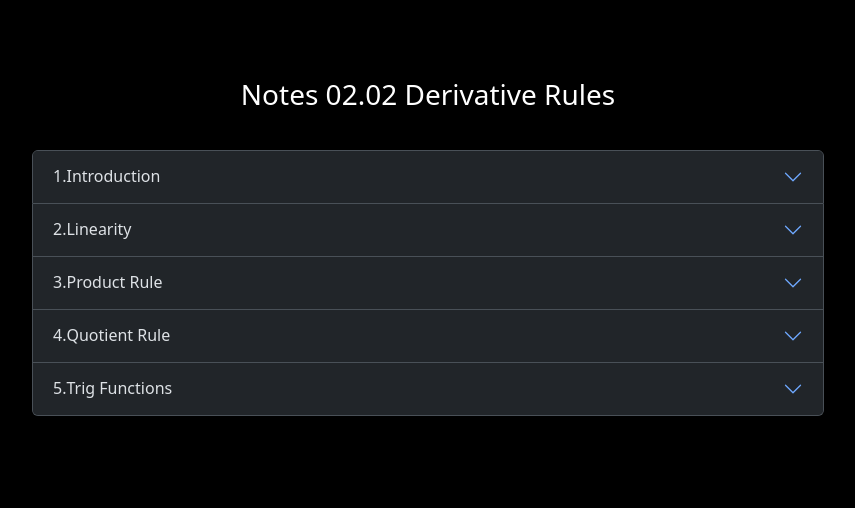
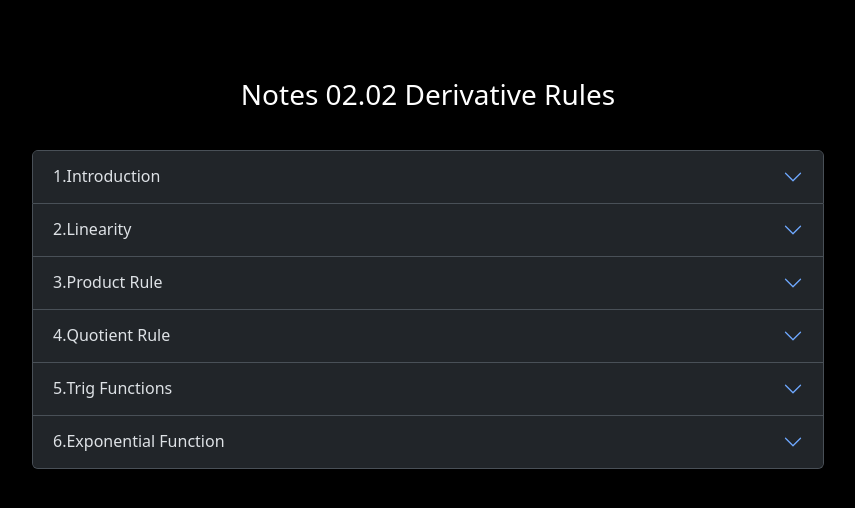
Before and after one commit to pabryan/notes, a Jekyll site: the page built from docs/mq_math1010_2024_s2/notes_02_02_derivative_rules.html, in a window 1280 px wide. Shown: the top 508 px of the page, without its empty margins (212-1067 px from the left). Built offline with Jekyll 4.4.1, drawn with Linux system fonts in a browser that asks for light colours.

Commit message:
Updated mqmath1010 notes on derivative rules and added image.

```diff
--- a/docs/mq_math1010_2024_s2/notes_02_02_derivative_rules.html
+++ b/docs/mq_math1010_2024_s2/notes_02_02_derivative_rules.html
@@ -3,16 +3,16 @@ layout: notes
 title: Notes 02.02 Derivative Rules
 ---
 
-<div class="accordion"><div class="accordion-item" id="outline-container-orgbe7796d-item"><h1 class="accordion-header" id="outline-container-orgbe7796d-header"><button aria-controls="outline-container-orgbe7796d-collapse" aria-expanded="false" class="accordion-button collapsed" data-bs-target="#outline-container-orgbe7796d-collapse" data-bs-toggle="collapse" id="orgbe7796d" type="button"><span class="section-number-2">1.</span> Introduction</button></h1><div aria-labelledby="outline-container-orgbe7796d-header" class="accordion-collapse collapse" id="outline-container-orgbe7796d-collapse"><div class="accordion-body p-3 m-0" id="text-1-body">
+<div class="accordion"><div class="accordion-item" id="outline-container-org2127e6c-item"><h1 class="accordion-header" id="outline-container-org2127e6c-header"><button aria-controls="outline-container-org2127e6c-collapse" aria-expanded="false" class="accordion-button collapsed" data-bs-target="#outline-container-org2127e6c-collapse" data-bs-toggle="collapse" id="org2127e6c" type="button"><span class="section-number-2">1.</span> Introduction</button></h1><div aria-labelledby="outline-container-org2127e6c-header" class="accordion-collapse collapse" id="outline-container-org2127e6c-collapse"><div class="accordion-body p-3 m-0" id="text-1-body">
 <p>
 We establish some fundamental rules for differentiation. This allows us to differentiate complex functions by breaking them down into simpler pieces and differentiating those pieces. In this way we see how to differentiate, polynomials and rational functions (quotients of polynomials). We also investigate the derivatives of trigonometric functions.
 </p>
 </div>
 
 
-<div class="outline-3" id="outline-container-org8565cc1">
-<h3 id="org8565cc1">Lecture Materials</h3>
-<div class="outline-text-3" id="text-org8565cc1">
+<div class="outline-3" id="outline-container-orga46013c">
+<h3 id="orga46013c">Lecture Materials</h3>
+<div class="outline-text-3" id="text-orga46013c">
 <ul class="org-ul">
 <li>These notes: <a href="https://pabryan.github.io/notes/mq_math1010_2024_s2/notes_02_02_derivative_rules.pdf">PDF</a></li>
 <li>Slides: <a href="https://pabryan.github.io/slides/mq_math1010_2024_s2/lecture_02_02_derivative_rules/">Online</a></li>
@@ -20,9 +20,9 @@ We establish some fundamental rules for differentiation. This allows us to diffe
 </ul>
 </div>
 </div>
-<div class="outline-3" id="outline-container-org68b3224">
-<h3 id="org68b3224">References: <a href="https://math.libretexts.org/Bookshelves/Calculus/Calculus_(OpenStax)">Calculus OpenStax</a></h3>
-<div class="outline-text-3" id="text-org68b3224">
+<div class="outline-3" id="outline-container-orgad08eb9">
+<h3 id="orgad08eb9">References: <a href="https://math.libretexts.org/Bookshelves/Calculus/Calculus_(OpenStax)">Calculus OpenStax</a></h3>
+<div class="outline-text-3" id="text-orgad08eb9">
 <ul class="org-ul">
 <li><a href="https://math.libretexts.org/Bookshelves/Calculus/Calculus_(OpenStax)/03%3A_Derivatives/3.03%3A_Differentiation_Rules">3.3: Differentiation Rules</a></li>
 <li><a href="https://math.libretexts.org/Bookshelves/Calculus/Calculus_(OpenStax)/03%3A_Derivatives/3.05%3A_Derivatives_of_Trigonometric_Functions">3.5: Derivatives of Trigonometric Functions</a></li>
@@ -30,8 +30,8 @@ We establish some fundamental rules for differentiation. This allows us to diffe
 </div>
 </div>
 </div>
-</div><div class="accordion-item" id="outline-container-orgd112965-item"><h1 class="accordion-header" id="outline-container-orgd112965-header"><button aria-controls="outline-container-orgd112965-collapse" aria-expanded="false" class="accordion-button collapsed" data-bs-target="#outline-container-orgd112965-collapse" data-bs-toggle="collapse" id="orgd112965" type="button"><span class="section-number-2">2.</span> Linearity</button></h1><div aria-labelledby="outline-container-orgd112965-header" class="accordion-collapse collapse" id="outline-container-orgd112965-collapse"><div class="accordion-body p-3 m-0" id="text-2-body">
-<div class="thm card" id="orgc5010bd"><div class="card-header"><h5 class="card-title"></h5></div><div class="card-body">
+</div><div class="accordion-item" id="outline-container-orgf941bcc-item"><h1 class="accordion-header" id="outline-container-orgf941bcc-header"><button aria-controls="outline-container-orgf941bcc-collapse" aria-expanded="false" class="accordion-button collapsed" data-bs-target="#outline-container-orgf941bcc-collapse" data-bs-toggle="collapse" id="orgf941bcc" type="button"><span class="section-number-2">2.</span> Linearity</button></h1><div aria-labelledby="outline-container-orgf941bcc-header" class="accordion-collapse collapse" id="outline-container-orgf941bcc-collapse"><div class="accordion-body p-3 m-0" id="text-2-body">
+<div class="thm card" id="org6f37f82"><div class="card-header"><h5 class="card-title"></h5></div><div class="card-body">
 <p>
 The derivative is <i>linear</i>. That is for any functions \(f, g\) and any constants \(A, B \in \mathbb{R}\),
 \[
@@ -43,7 +43,7 @@ In \(\tfrac{d}{dx}\) notation
 \]
 </p>
 </div></div>
-<div class="eg card" id="orgb8a63ac"><div class="card-header"><h5 class="card-title"></h5></div><div class="card-body">
+<div class="eg card" id="orga8db3d5"><div class="card-header"><h5 class="card-title"></h5></div><div class="card-body">
 <p>
 Compute the derivative of
 \[
@@ -60,7 +60,7 @@ We've already seen that \(\tfrac{d}{dx} x^2 = 2x\) and \(\tfrac{d}{dx} x = 1\).
 \end{align*}
 
 </div></div>
-<div class="pf" id="org9e3e550">
+<div class="pf" id="orga1b85d1">
 <p>
 <b>Proof of Linearity</b>
 </p>
@@ -79,8 +79,8 @@ We can do this directly using the fact that limits are linear:
 </div></div>
 
 
-</div><div class="accordion-item" id="outline-container-orga8a442a-item"><h1 class="accordion-header" id="outline-container-orga8a442a-header"><button aria-controls="outline-container-orga8a442a-collapse" aria-expanded="false" class="accordion-button collapsed" data-bs-target="#outline-container-orga8a442a-collapse" data-bs-toggle="collapse" id="orga8a442a" type="button"><span class="section-number-2">3.</span> Product Rule</button></h1><div aria-labelledby="outline-container-orga8a442a-header" class="accordion-collapse collapse" id="outline-container-orga8a442a-collapse"><div class="accordion-body p-3 m-0" id="text-3-body">
-<div class="thm card" id="org6562b58"><div class="card-header"><h5 class="card-title"></h5></div><div class="card-body">
+</div><div class="accordion-item" id="outline-container-org53be8d9-item"><h1 class="accordion-header" id="outline-container-org53be8d9-header"><button aria-controls="outline-container-org53be8d9-collapse" aria-expanded="false" class="accordion-button collapsed" data-bs-target="#outline-container-org53be8d9-collapse" data-bs-toggle="collapse" id="org53be8d9" type="button"><span class="section-number-2">3.</span> Product Rule</button></h1><div aria-labelledby="outline-container-org53be8d9-header" class="accordion-collapse collapse" id="outline-container-org53be8d9-collapse"><div class="accordion-body p-3 m-0" id="text-3-body">
+<div class="thm card" id="org88a17ab"><div class="card-header"><h5 class="card-title"></h5></div><div class="card-body">
 <p>
 \[
 (fg)' = fg' + f'g.
@@ -91,7 +91,7 @@ In \(\tfrac{d}{dx}\) notation,
 \]
 </p>
 </div></div>
-<div class="eg card" id="orgcb54da7"><div class="card-header"><h5 class="card-title"></h5></div><div class="card-body">
+<div class="eg card" id="org5e35544"><div class="card-header"><h5 class="card-title"></h5></div><div class="card-body">
 <p>
 Show that \(\tfrac{d}{dx} x^2 = 2x\).
 </p>
@@ -105,7 +105,7 @@ Let \(f(x) = x = g(x)\) so that \(fg = x^2\) and \(f' = g' = 1\). By the product
 \end{align*}
 
 </div></div>
-<div class="eg card" id="orgeecdc19"><div class="card-header"><h5 class="card-title"></h5></div><div class="card-body">
+<div class="eg card" id="orgd32b998"><div class="card-header"><h5 class="card-title"></h5></div><div class="card-body">
 <p>
 Show that \(\tfrac{d}{dx} x^3 = 3x^2\).
 </p>
@@ -119,7 +119,7 @@ Let \(f(x) = x^2\) and \(g(x) = x\) so that \(fg = x^3\), \(f' = 2x\), and \(g'
 \end{align*}
 
 </div></div>
-<div class="pf" id="org0ee7755">
+<div class="pf" id="orgf2b9221">
 <p>
 <b>Proof of Product Rule</b>
 </p>
@@ -161,8 +161,8 @@ Taking the limit of the difference quotient,
 </div></div>
 
 
-</div><div class="accordion-item" id="outline-container-org6c6cfa7-item"><h1 class="accordion-header" id="outline-container-org6c6cfa7-header"><button aria-controls="outline-container-org6c6cfa7-collapse" aria-expanded="false" class="accordion-button collapsed" data-bs-target="#outline-container-org6c6cfa7-collapse" data-bs-toggle="collapse" id="org6c6cfa7" type="button"><span class="section-number-2">4.</span> Quotient Rule</button></h1><div aria-labelledby="outline-container-org6c6cfa7-header" class="accordion-collapse collapse" id="outline-container-org6c6cfa7-collapse"><div class="accordion-body p-3 m-0" id="text-4-body">
-<div class="thm card" id="org8d8577e"><div class="card-header"><h5 class="card-title"></h5></div><div class="card-body">
+</div><div class="accordion-item" id="outline-container-org7103771-item"><h1 class="accordion-header" id="outline-container-org7103771-header"><button aria-controls="outline-container-org7103771-collapse" aria-expanded="false" class="accordion-button collapsed" data-bs-target="#outline-container-org7103771-collapse" data-bs-toggle="collapse" id="org7103771" type="button"><span class="section-number-2">4.</span> Quotient Rule</button></h1><div aria-labelledby="outline-container-org7103771-header" class="accordion-collapse collapse" id="outline-container-org7103771-collapse"><div class="accordion-body p-3 m-0" id="text-4-body">
+<div class="thm card" id="org86a416a"><div class="card-header"><h5 class="card-title"></h5></div><div class="card-body">
 <p>
 At points where \(g \neq 0\),
 \[
@@ -174,7 +174,7 @@ In \(\tfrac{d}{dx}\) notation,
 \]
 </p>
 </div></div>
-<div class="eg card" id="org0559614"><div class="card-header"><h5 class="card-title"></h5></div><div class="card-body">
+<div class="eg card" id="org3c04bbb"><div class="card-header"><h5 class="card-title"></h5></div><div class="card-body">
 <p>
 Compute the derivative of \(\frac{1}{x}\).
 </p>
@@ -189,7 +189,7 @@ Let \(f = 1\) and \(g = x\) so that \(f' = 0\) and \(g' = 1\). Then by the quoti
 \end{align*}
 
 </div></div>
-<div class="eg card" id="org033361e"><div class="card-header"><h5 class="card-title"></h5></div><div class="card-body">
+<div class="eg card" id="org943ca85"><div class="card-header"><h5 class="card-title"></h5></div><div class="card-body">
 <p>
 Compute the derivative of \(\tfrac{x^2 + 1}{x - 2}\) for \(x \neq 2\).
 </p>
@@ -205,7 +205,7 @@ Let \(f(x) = x^2 + 1\) and \(g(x) = x-2\) so that \(f' = 2x\) and \(g' = 1\). Us
 \end{align*}
 
 </div></div>
-<div class="pf" id="org11ed950">
+<div class="pf" id="org9b51be7">
 <p>
 <b>Proof of Quotient Rule</b>
 </p>
@@ -235,8 +235,8 @@ Substituting into the difference quotient and taking the limit,
 </div></div>
 
 
-</div><div class="accordion-item" id="outline-container-orgaea9d6e-item"><h1 class="accordion-header" id="outline-container-orgaea9d6e-header"><button aria-controls="outline-container-orgaea9d6e-collapse" aria-expanded="false" class="accordion-button collapsed" data-bs-target="#outline-container-orgaea9d6e-collapse" data-bs-toggle="collapse" id="orgaea9d6e" type="button"><span class="section-number-2">5.</span> Trig Functions</button></h1><div aria-labelledby="outline-container-orgaea9d6e-header" class="accordion-collapse collapse" id="outline-container-orgaea9d6e-collapse"><div class="accordion-body p-3 m-0" id="text-5-body">
-<div class="thm card" id="org38e4cac"><div class="card-header"><h5 class="card-title"></h5></div><div class="card-body">
+</div><div class="accordion-item" id="outline-container-orgcf0295b-item"><h1 class="accordion-header" id="outline-container-orgcf0295b-header"><button aria-controls="outline-container-orgcf0295b-collapse" aria-expanded="false" class="accordion-button collapsed" data-bs-target="#outline-container-orgcf0295b-collapse" data-bs-toggle="collapse" id="orgcf0295b" type="button"><span class="section-number-2">5.</span> Trig Functions</button></h1><div aria-labelledby="outline-container-orgcf0295b-header" class="accordion-collapse collapse" id="outline-container-orgcf0295b-collapse"><div class="accordion-body p-3 m-0" id="text-5-body">
+<div class="thm card" id="orgf6f939b"><div class="card-header"><h5 class="card-title"></h5></div><div class="card-body">
 <ul class="org-ul">
 <li>\(\frac{d}{dx} \sin x = \cos x\)</li>
 <li>\(\frac{d}{dx} \cos x = -\sin x\)</li>
@@ -246,7 +246,7 @@ Substituting into the difference quotient and taking the limit,
 <p>
 We will need a lemma, sometimes known as the fundamental trig limit.
 </p>
-<div class="lem card" id="org1718704"><div class="card-header"><h5 class="card-title"></h5></div><div class="card-body">
+<div class="lem card" id="org111dd96"><div class="card-header"><h5 class="card-title"></h5></div><div class="card-body">
 <ul class="org-ul">
 <li>\(\lim_{x \to 0} \frac{\sin x}{x} = 1\)</li>
 <li>\(\lim_{x \to 0} \frac{\cos x - 1}{x} = 0\)</li>
@@ -256,7 +256,7 @@ We will need a lemma, sometimes known as the fundamental trig limit.
 <p>
 Let's postpone the proof of the lemma for the moment and see how we may prove the theorem using the lemma.
 </p>
-<div class="pf" id="org3b630d7">
+<div class="pf" id="org116cc49">
 <p>
 <b>Proof of Theorem assuming the Lemma</b>
 </p>
@@ -308,7 +308,7 @@ Here we used the derivatives of \(\sin, \cos\) and Pythagoras' theorem in the fo
 <p>
 Now we turn to the proof of the lemma. For convenience, here's the statement again:
 </p>
-<div class="lem card" id="orga26a73c"><div class="card-header"><h5 class="card-title"></h5></div><div class="card-body">
+<div class="lem card" id="orgde004ab"><div class="card-header"><h5 class="card-title"></h5></div><div class="card-body">
 <ul class="org-ul">
 <li>\(\lim_{x \to 0} \frac{\sin x}{x} = 1\)</li>
 <li>\(\lim_{x \to 0} \frac{\cos x - 1}{x} = 0\)</li>
@@ -318,7 +318,7 @@ Now we turn to the proof of the lemma. For convenience, here's the statement aga
 <p>
 Let us first see how to obtain the last two limits from the first, and then we'll prove the first.
 </p>
-<div class="pf" id="orged6c25a">
+<div class="pf" id="org919b037">
 <p>
 <b>Proof of Lemma: last two limits assuming the first</b>
 </p>
@@ -355,12 +355,12 @@ For the last limit,
 <p>
 Now we tackle the first limit. A picture will be quite useful.
 </p>
-<div class="figure" id="orgfc7dd69">
-<p><img alt="Limit_circle_FbN.jpeg" src="./img/Limit_circle_FbN.jpeg"/>
+<div class="figure" id="org36d0a21">
+<p><img alt="Limit_circle_FbN.jpeg" src="../img/Limit_circle_FbN.jpeg"/>
 </p>
-<p><span class="figure-number">Figure 1: </span><img alt="File:Limit_circle_FbN.jpeg" src="https://commons.wikimedia.org/wiki/File:Limit_circle_FbN.jpeg"/> Fly by Night (talk) (by Night Uploads), CC0, via Wikimedia Commons</p>
+<p><span class="figure-number">Figure 1: </span>By Fly by Night (talk) (by Night Uploads), CC0, via Wikimedia Commons <a href="https://commons.wikimedia.org/wiki/File:Limit_circle_FbN.jpeg">https://commons.wikimedia.org/wiki/File:Limit_circle_FbN.jpeg</a></p>
 </div>
-<div class="pf" id="org9d5aac3">
+<div class="pf" id="orgacc07ee">
 <p>
 <b>Proof of Lemma: first limit</b>
 </p>
@@ -430,4 +430,49 @@ This is precisely theorem statement after relabelling \(\theta\) as \(x\).
 </div></div>
 
 
+</div><div class="accordion-item" id="outline-container-org873a274-item"><h1 class="accordion-header" id="outline-container-org873a274-header"><button aria-controls="outline-container-org873a274-collapse" aria-expanded="false" class="accordion-button collapsed" data-bs-target="#outline-container-org873a274-collapse" data-bs-toggle="collapse" id="org873a274" type="button"><span class="section-number-2">6.</span> Exponential Function</button></h1><div aria-labelledby="outline-container-org873a274-header" class="accordion-collapse collapse" id="outline-container-org873a274-collapse"><div class="accordion-body p-3 m-0" id="text-6-body">
+<div class="thm card" id="orgc35d123"><div class="card-header"><h5 class="card-title"></h5></div><div class="card-body">
+<p>
+\[
+\frac{d}{dx} e^x = e^x
+\]
+</p>
 </div></div>
+<p>
+Just as with Trig functions, there is a fundamental limit for the exponential function.
+</p>
+<div class="lem card" id="org262e415"><div class="card-header"><h5 class="card-title"></h5></div><div class="card-body">
+<p>
+\[
+\lim_{h \to 0} \frac{e^h - 1}{h} = 1.
+\]
+</p>
+</div></div>
+<p>
+We won't prove this here as the proof requires a little more calculus than we develop in this course. But with the lemma in hand, we may prove the theorem.
+</p>
+<div class="pf" id="orgc1f5674">
+<p>
+<b>Proof of Theorem assuming the Lemma</b>
+</p>
+<p>
+By definition,
+\[
+\frac{d}{dx} e^x = \lim_{h\to 0} \frac{e^{x+h}-e^x}{h}
+\]
+Using the additive property of exponentials, namely \(e^{x+h} = e^x e^h\) we compute
+</p>
+\begin{align*}
+\frac{d}{dx} e^x &amp;= \lim_{h\to 0} \frac{e^{x+h}-e^x}{h} \\
+&amp;= \lim_{h\to 0} \frac{e^xe^h-e^x}{h} \\
+&amp;= e^x \lim_{h\to 0} \frac{e^h-1}{h} \\
+&amp;= e^x.
+\end{align*}
+<p>
+In the last line we used the fundamental limit from the lemma.
+</p>
+</div>
+</div></div>
+
+
+</div></div>
```
Also changed, not shown: docs/mq_math1010_2024_s2/img/Limit_circle_FbN.jpeg (added).
